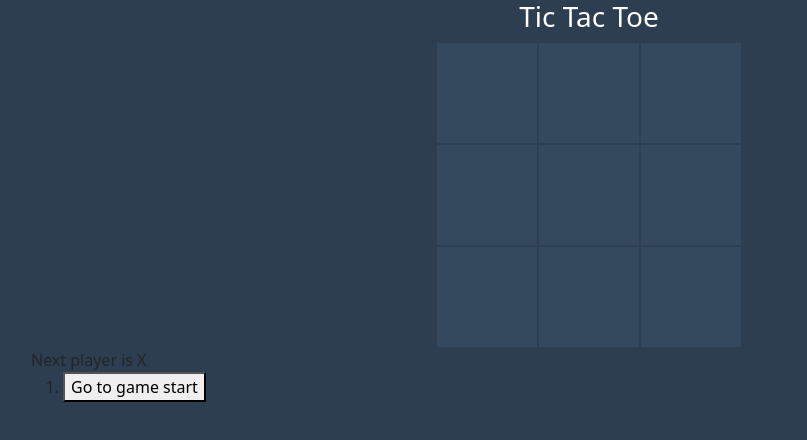
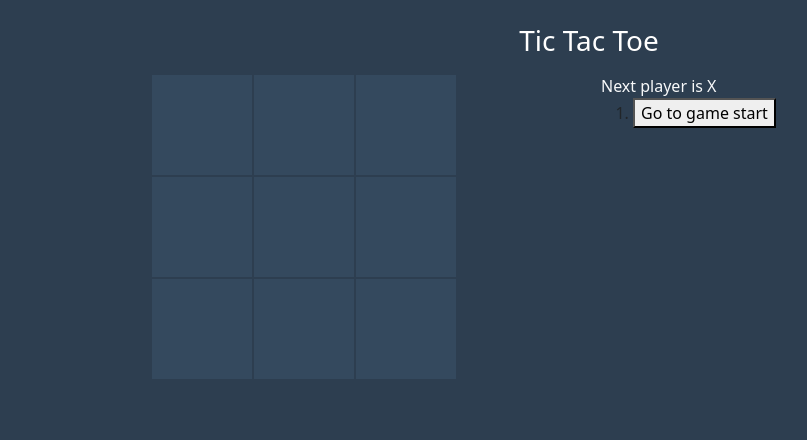
Before and after one commit to mrhrifat/tic-tac-toe, a React (Create React App) app: page / in a window 1280 px wide. Shown: the top 440 px of the page, without its empty margins (51-858 px from the left). Built offline with nearby package versions, Linux system fonts and the light colour scheme.

Commit message:
Remove SASS & Add Inline CSS

```diff
--- a/src/components/MainGame.jsx
+++ b/src/components/MainGame.jsx
@@ -1,6 +1,6 @@
 import React from "react";
 import Board from "./sub-components/Board";
-import '../styles/style.main.css'
+// import '../styles/style.main.css'
 
 
 
@@ -90,18 +90,40 @@ class MainGame extends React.Component {
         }
 
         return (
-            <div className='container' >
-                <h3>Tic Tac Toe</h3>
-                <div className="board">
+            <div
+                className='container py-3'
+                style={{
+                    backgroundColor: '#2d3e50'
+                }}
+            >
+                <h3
+                    style={{
+                        textAlign: 'center',
+                        color: '#fff'
+                    }}
+                    className='py-2'
+                >Tic Tac Toe</h3>
+
+                <div className="row">
+                    <div className="col-md-6 board">
                         <Board sqrArray={current.sqrArray} onClick={this.handleClick} />
                     </div>
-                <div className="info">
-                    <div className="status">{status}</div>
+                    <div className="col-md-6 info">
+
+                        <div
+                            className="text-light"
+                        >
+                            {status}
+                        </div>
+
                         <ol>
                             {moves}
                         </ol>
+
                     </div>
                 </div>
+
+            </div >
         )
     }
 }
```
Lines whose indentation alone changed are shown as unchanged.
